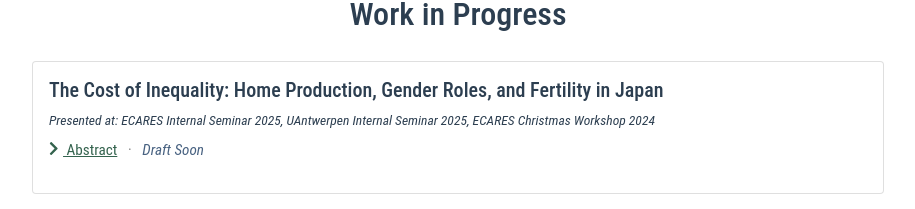
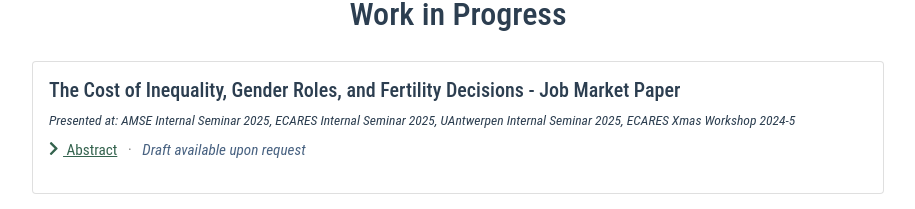
Before and after one commit to Wenqi-Lu/wenqi-lu.github.io, a Vue app: page /research in a window 1280 px wide. Shown: the part 553-762 px from the top of the page, without its empty margins (182-1097 px from the left). Built offline with nearby package versions, Linux system fonts and the light colour scheme.

Commit message:
update working paper and present info

```diff
--- a/src/views/Research.vue
+++ b/src/views/Research.vue
@@ -4,9 +4,9 @@
 
     <h2>Work in Progress</h2>
 
-    <wip-card name="The Cost of Inequality: Home Production, Gender Roles, and Fertility in Japan"
-      draft="Draft Soon"
-      present="ECARES Internal Seminar 2025, UAntwerpen Internal Seminar 2025, ECARES Christmas Workshop 2024"
+    <wip-card name="The Cost of Inequality, Gender Roles, and Fertility Decisions  - Job Market Paper"
+      draft="Draft available upon request"
+      present="AMSE Internal Seminar 2025, ECARES Internal Seminar 2025, UAntwerpen Internal Seminar 2025, ECARES Xmas Workshop 2024-5"
       abstract="Japan was among the first countries to encounter ultra-low fertility, despite generous leave policies. Rigid gender-based labor specialization persists: women take on most unpaid domestic work after childbirth, while men remain focused on market work. This division creates a large gender gap in labor and resource sharing, discouraging fertility especially among progressive women. Japan’s overwork culture and persistent gender norms sustain this imbalance. This study explores how unequal domestic labor affects fertility decisions and how improved work-life balance and shifting norms may change fertility intentions." />
 
     <wip-card name="Time or Money? Togetherness and Intrahousehold Allocation"
```
